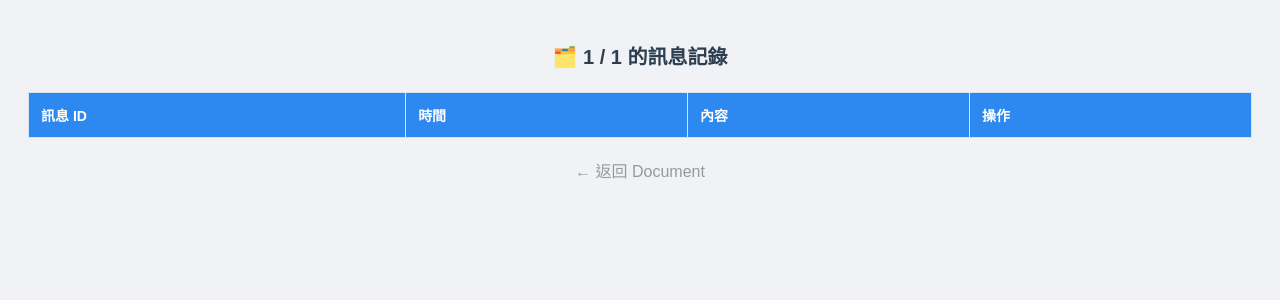
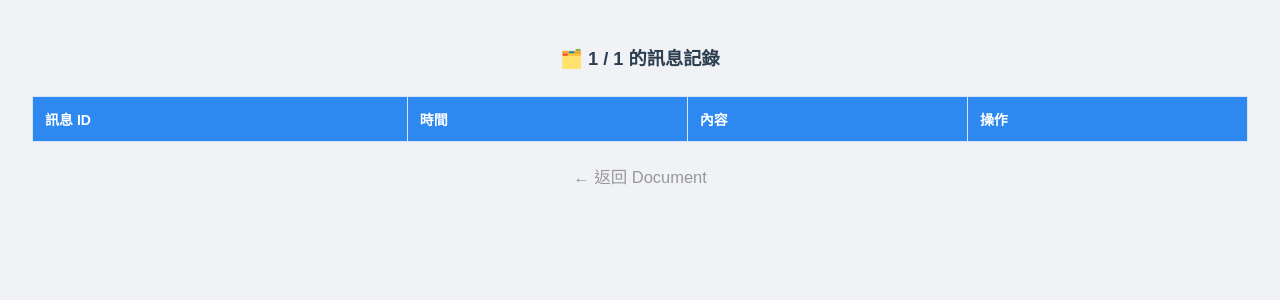
Before and after one commit to leistialove/move, a Flask app: page /firebase/view/1/1 in a window 1280 px wide. Shown: the top 300 px of the page. Run offline with Flask 3, Linux system fonts and the light colour scheme; data that the repository does not hold is empty; parts of the project's set-up code (start-up, migrations or seed data) failed here and were passed over.

Commit message:
Update firebase_messages.html

```diff
--- a/templates/firebase_messages.html
+++ b/templates/firebase_messages.html
@@ -8,22 +8,23 @@
         body {
             font-family: "Noto Sans TC", "微軟正黑體", Arial, sans-serif;
             background-color: #f0f2f5;
-            padding: 20px;
+            padding: 24px;
         }
         h1 {
             color: #2c3e50;
             text-align: center;
-            font-size: 20px;
+            font-size: 1.14rem;
         }
         .table-container {
             overflow-x: auto;
-            margin-top: 22px;
+            margin-top: 26px;
         }
         table {
             width: 100%;
             border-collapse: collapse;
             background: white;
             min-width: 600px;
+            border-radius: 12px;
         }
         th, td {
             padding: 12px;
@@ -36,7 +37,7 @@
             color: white;
         }
         tr:hover {
-            background-color: #f9f9f9;
+            background-color: #f7fafd;
         }
         .delete-link {
             color: #e74c3c;
@@ -45,13 +46,14 @@
         }
         .back {
             text-align: center;
-            margin-top: 20px;
+            margin-top: 22px;
         }
         .back a {
             color: #999;
             text-decoration: none;
+            font-size: 1.03rem;
         }
-        @media (max-width: 650px) {
+        @media (max-width: 700px) {
             table, th, td { font-size: 13px; }
             th, td { padding: 8px; }
             table { min-width: 340px; }
```
